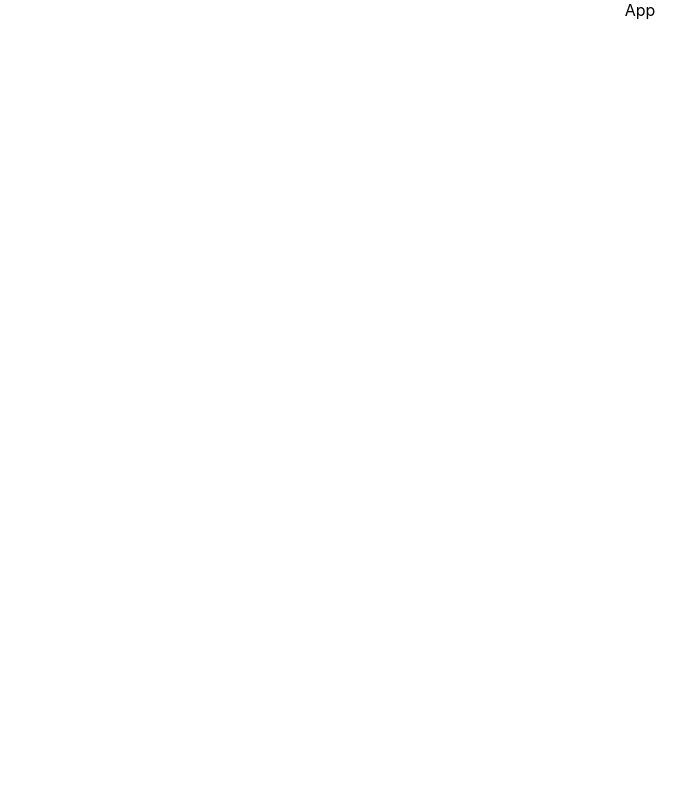
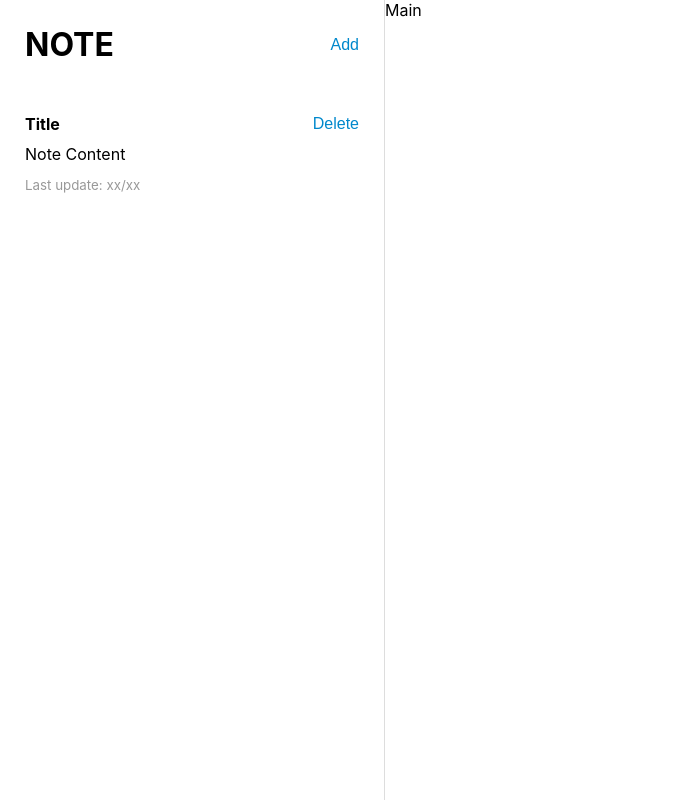
Before and after one commit to Chimoha31/Code_Camp_H, a React (Create React App) app in the folder 05noteapp/: page / in a window 1280 px wide. Shown: the whole page, without its empty margins (0-692 px from the left). Built offline with nearby package versions, Linux system fonts and the light colour scheme; the HTML template or start-up script is replaced by a standard one.

Commit message:
Styling Sidebar

```diff
--- a/05noteapp/src/App.css
+++ b/05noteapp/src/App.css
@@ -1,3 +1,7 @@
 .App {
-  text-align: center;
+  width: 100%;
+  height: 100vh;
+  overflow: hidden;
+  font-size: 16px;
+  display: flex;
 }
--- a/05noteapp/src/App.js
+++ b/05noteapp/src/App.js
@@ -1,10 +1,15 @@
 import React from "react";
 import "./App.css";
+import Main from "./components/main/Main";
+import Sidebar from "./components/sidebar/Sidebar";
 
 const App = () => {
-  return <div className="App">
-    App
-  </div>;
+  return (
+    <div className="App">
+      <Sidebar />
+      <Main />
+    </div>
+  );
 };
 
 export default App;
--- /dev/null
+++ b/05noteapp/src/components/main/Main.jsx
@@ -0,0 +1,10 @@
+import React from "react";
+import "./Main.css";
+
+const Main = () => {
+  return <div>
+    Main
+  </div>;
+};
+
+export default Main;
--- /dev/null
+++ b/05noteapp/src/components/sidebar/Sidebar.css
@@ -0,0 +1,63 @@
+button {
+  background: none;
+  border: none;
+  margin: 0;
+  padding: 0;
+  font-size: inherit;
+  cursor: pointer;
+  color: #08c;
+}
+
+button:hover {
+  color: #04c;
+}
+
+.app-sidebar {
+  width: 30%;
+  height: 100vh;
+  border-right: 1px solid #ddd;
+}
+
+.app-sidebar-header {
+  display: flex;
+  justify-content: space-between;
+  padding: 25px;
+}
+
+.app-sidebar-header h1 {
+  margin: 0;
+}
+
+.app-sidebar-notes {
+  height: calc(100vh - 78px);
+  overflow-y: scroll;
+}
+
+.app-sidebar-note {
+  padding: 25px;
+  cursor: pointer;
+  transition: all 0.3s;
+}
+
+.sidebar-note-title {
+  display: flex;
+  justify-content: space-between;
+}
+
+.app-sidebar-note p {
+  margin: 10px 0;
+}
+
+.app-sidebar-note small {
+  color: #999;
+}
+
+.app-sidebar-note:hover {
+  background: #f1f0f0;
+}
+
+.app-sidebar-note.active,
+.app-sidebar-note.active small {
+  background: #af7daa;
+  color: white;
+}
--- /dev/null
+++ b/05noteapp/src/components/sidebar/Sidebar.jsx
@@ -0,0 +1,25 @@
+import React from "react";
+import "./Sidebar.css";
+
+const Sidebar = () => {
+  return (
+    <div className="app-sidebar">
+      <div className="app-sidebar-header">
+        <h1>NOTE</h1>
+        <button>Add</button>
+      </div>
+      <div className="app-sidebar-notes">
+        <div className="app-sidebar-note">
+          <div className="sidebar-note-title">
+            <strong>Title</strong>
+            <button>Delete</button>
+          </div>
+          <p>Note Content</p>
+          <small>Last update: xx/xx</small>
+        </div>
+      </div>
+    </div>
+  );
+};
+
+export default Sidebar;
```
Also changed, not shown: 05noteapp/src/components/main/Main.css (added).
